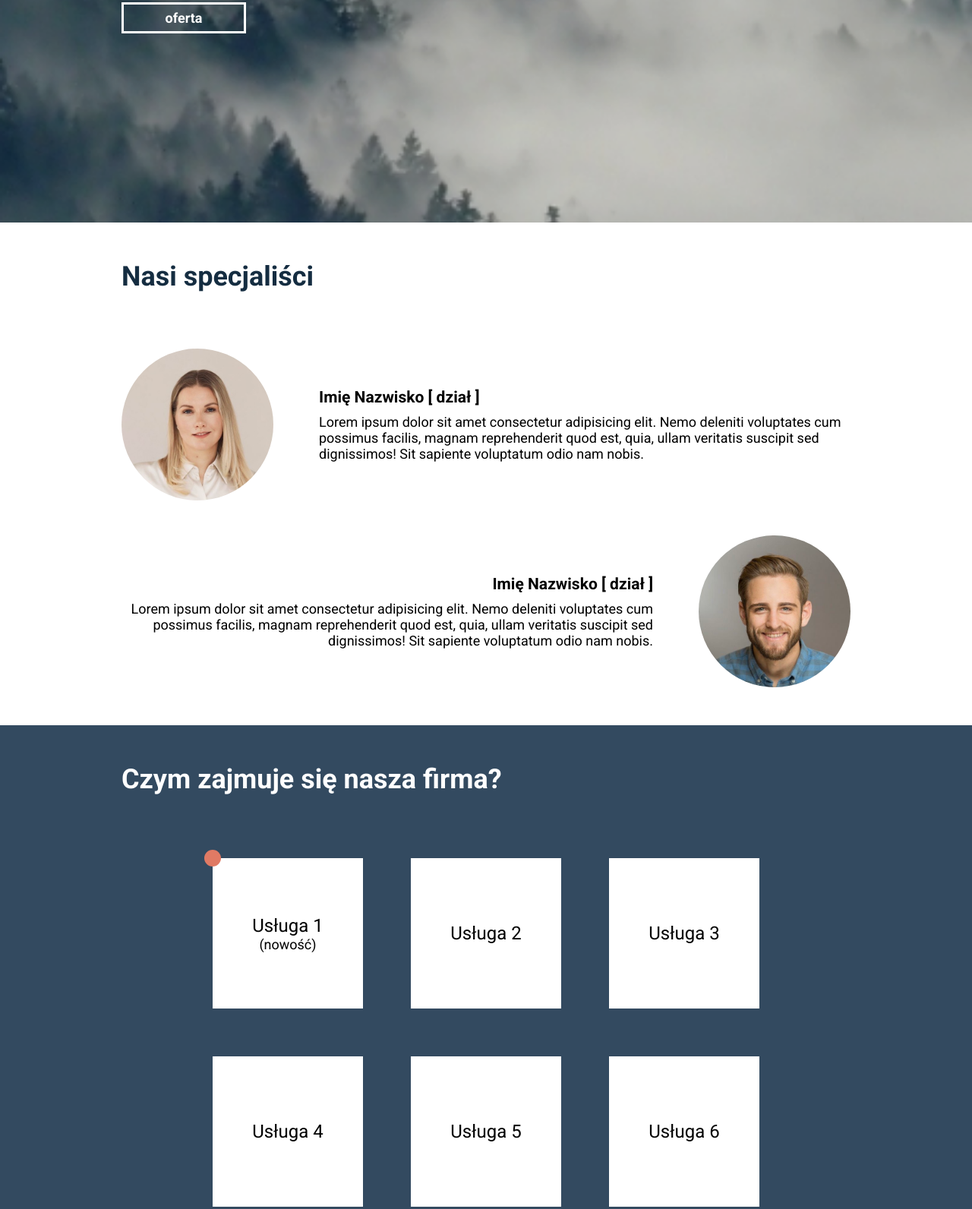
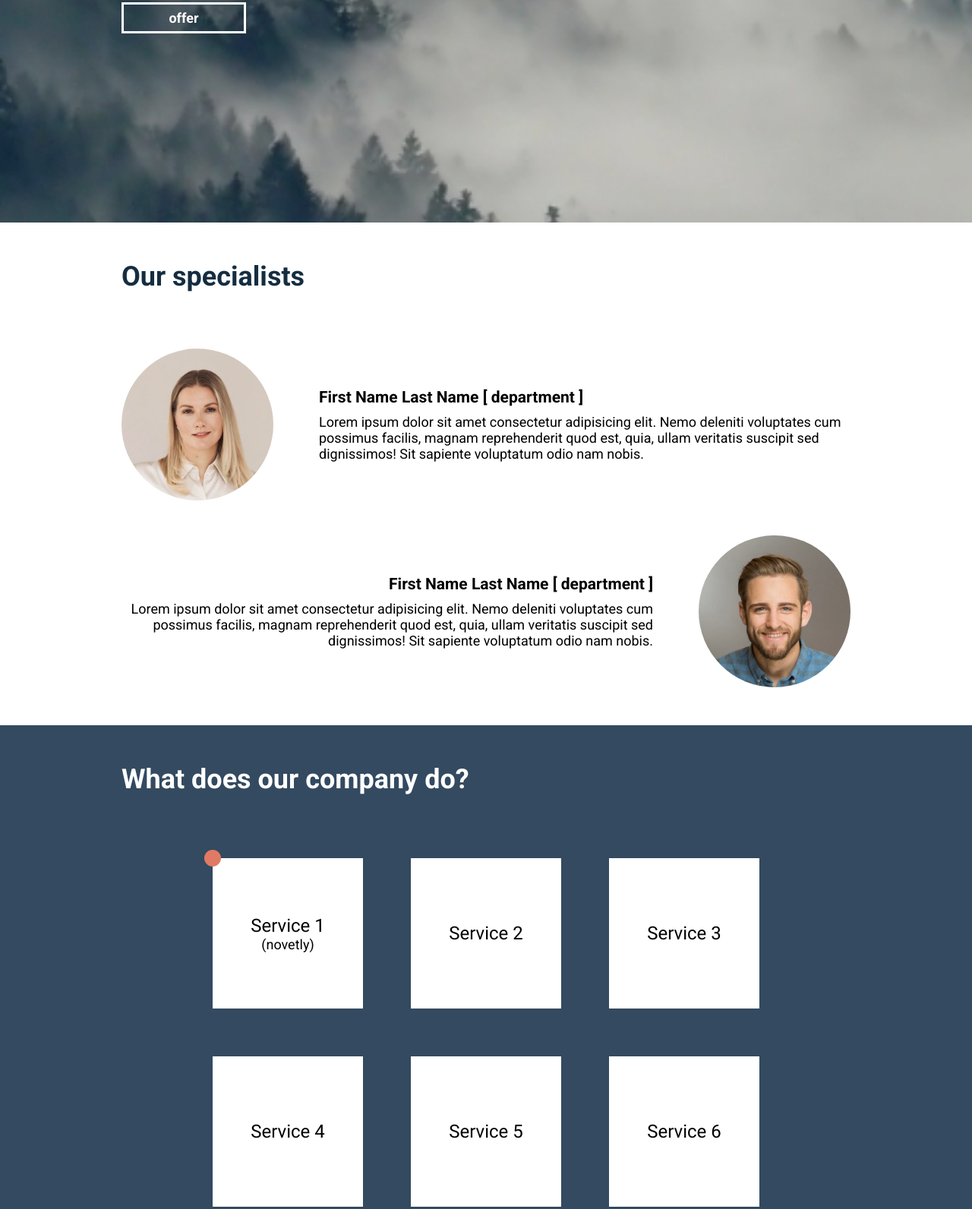
Before and after one commit to Olya3096/company-services-landing-responsive, a plain HTML site: page index.html in a window 1280 px wide. Shown: the part 507-2099 px from the top of the page at 76% size. Drawn offline with Linux system fonts and the light colour scheme.

Commit message:
Update site content to English

```diff
--- a/index.html
+++ b/index.html
@@ -20,11 +20,11 @@
     <header>
       <nav class="navigation">
         <div class="nav-container container">
-          <a class="nav mycompany" href="index.html">moja firma</a>
+          <a class="nav mycompany" href="index.html">Company</a>
           <div class="nav-page">
-            <a class="nav nav-links" href="#aboutus">o nas</a>
-            <a class="nav nav-links" href="#offer">oferta</a>
-            <span class="nav nav-links contact">kontakt</span>
+            <a class="nav nav-links" href="#aboutus">About us</a>
+            <a class="nav nav-links" href="#offer">Offer</a>
+            <span class="nav nav-links contact">Contact</span>
           </div>
         </div>
       </nav>
@@ -32,10 +32,10 @@
         <div class="header_shadow">
           <section class="header_container container">
             <h1 class="main-title">
-              Nasza firma oferuje najwyższej jakości produkty.
+              Our company offers the highest quality products.
             </h1>
-            <h2 class="title">Nie wierz nam na słowo - sprawdź</h2>
-            <a href="#offer" class="btn-offer">oferta</a>
+            <h2 class="title">Don't take our word for it - check it out</h2>
+            <a href="#offer" class="btn-offer">offer</a>
           </section>
         </div>
       </div>
@@ -43,7 +43,7 @@
     <main>
       <section class="aboutus" id="aboutus">
         <div class="aboutus-container container">
-          <h2 class="title-aboutus">Nasi specjaliści</h2>
+          <h2 class="title-aboutus">Our specialists</h2>
           <div class="employees">
             <img
               class="photo"
@@ -52,7 +52,7 @@
               loading="lazy"
             />
             <div class="info">
-              <h3 class="name-employee">Imię Nazwisko [ dział ]</h3>
+              <h3 class="name-employee">First Name Last Name [ department ]</h3>
               <p>
                 Lorem ipsum dolor sit amet consectetur adipisicing elit. Nemo
                 deleniti voluptates cum possimus facilis, magnam reprehenderit
@@ -69,7 +69,7 @@
               loading="lazy"
             />
             <div class="info">
-              <h3 class="name-employee">Imię Nazwisko [ dział ]</h3>
+              <h3 class="name-employee">First Name Last Name [ department ]</h3>
               <p>
                 Lorem ipsum dolor sit amet consectetur adipisicing elit. Nemo
                 deleniti voluptates cum possimus facilis, magnam reprehenderit
@@ -84,19 +84,19 @@
       <section class="offer" id="offer">
         <div class="offer-shadow">
           <div class="offer-container container">
-            <h2 class="title-offer">Czym zajmuje się nasza firma?</h2>
+            <h2 class="title-offer">What does our company do?</h2>
             <div class="offer-grid-container">
               <div class="grid-container">
                 <div class="grid-item first-service">
-                  <p>Usługa 1</p>
-                  <p class="inf-about-service">(nowość)</p>
+                  <p>Service 1</p>
+                  <p class="inf-about-service">(novetly)</p>
                   <div class="circle"></div>
                 </div>
-                <div class="grid-item"><p>Usługa 2</p></div>
-                <div class="grid-item"><p>Usługa 3</p></div>
-                <div class="grid-item"><p>Usługa 4</p></div>
-                <div class="grid-item"><p>Usługa 5</p></div>
-                <div class="grid-item"><p>Usługa 6</p></div>
+                <div class="grid-item"><p>Service 2</p></div>
+                <div class="grid-item"><p>Service 3</p></div>
+                <div class="grid-item"><p>Service 4</p></div>
+                <div class="grid-item"><p>Service 5</p></div>
+                <div class="grid-item"><p>Service 6</p></div>
               </div>
             </div>
           </div>
```
